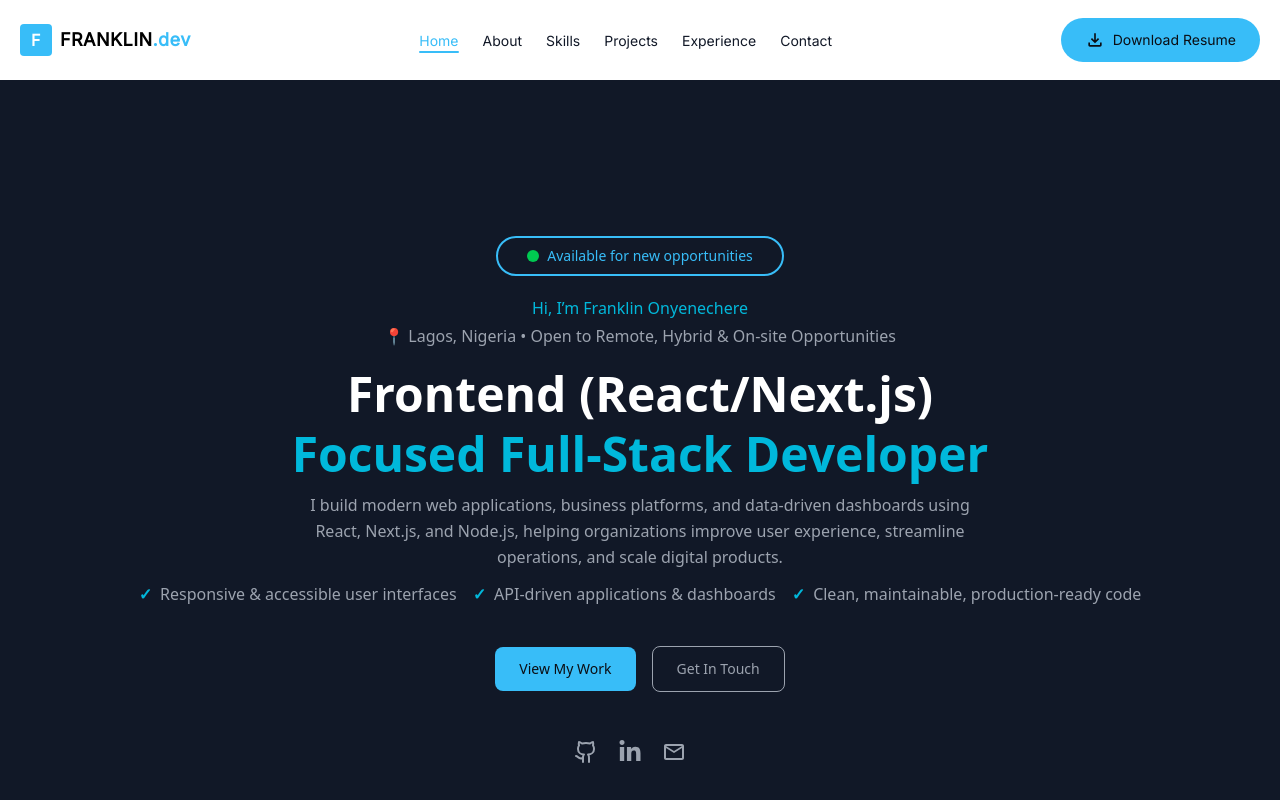
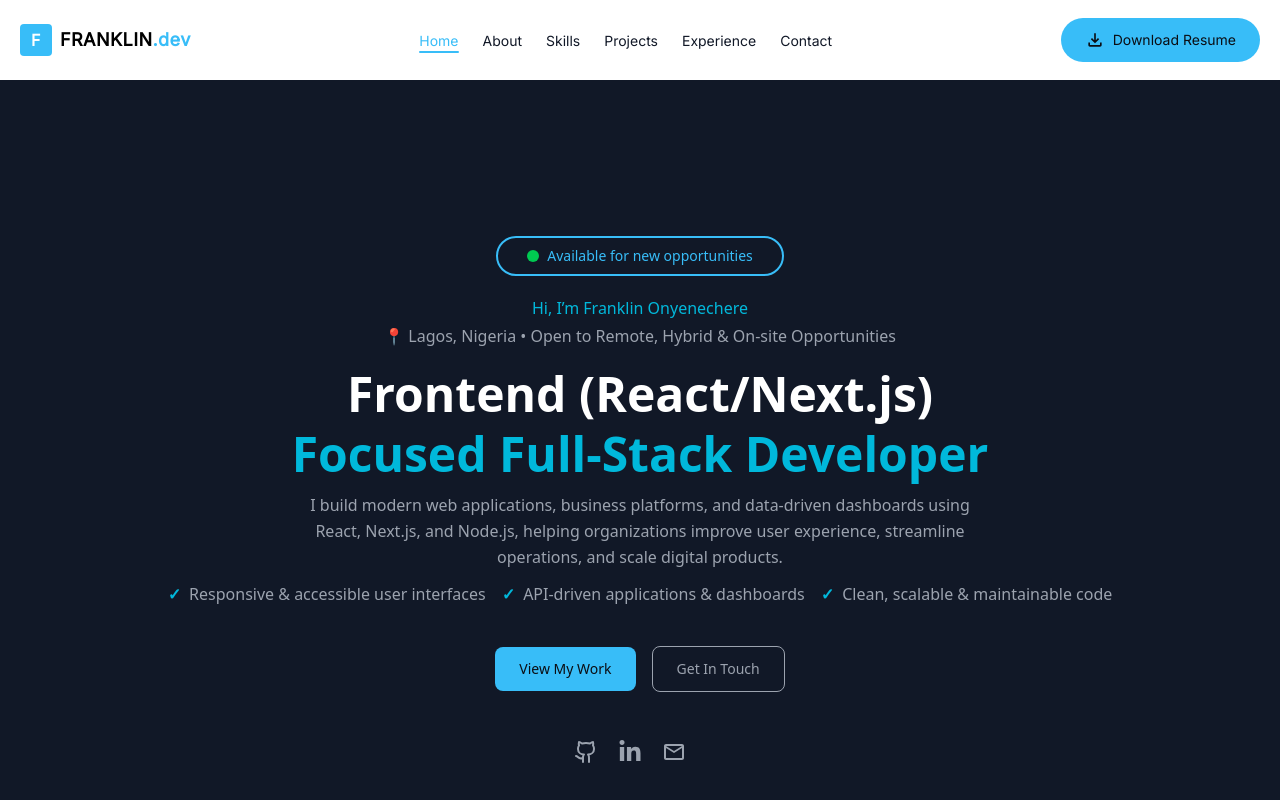
Before and after one commit to franklynxchill/-franklin.dev-portfolio, a Next.js app: page / in a window 1280 px wide. Shown: the top 800 px of the page. Built offline with nearby package versions, Linux system fonts and the light colour scheme.

Commit message:
Your commit message

```diff
--- a/app/components/ContactSection.tsx
+++ b/app/components/ContactSection.tsx
@@ -34,14 +34,14 @@ function ContactSection() {
 
               <div className="">
                 {/* item 1 */}
-                <Link href="mailto:franklynxchill@gmail.com" target="_blank">
+                <Link href="mailto:franklinonyenechere@gmail.com" target="_blank">
                   <div className=" flex gap-3 items-center mb-4 p-4 w-full rounded-2xl  bg-text-muted/5 shadow">
                     <div className=" bg-primary p-3 flex items-center justify-center rounded-lg">
                       <MdOutlineMailOutline className=" text-2xl font-bold text-white"/>
                     </div>
                     <div>
                       <p className=" font-bold text-text-muted">Email</p>
-                      <p className="text-slate-700">franklynxchill@gmail.com</p>
+                      <p className="text-slate-700">franklinonyenechere@gmail.com</p>
                     </div>
                   </div>
                 </Link>
--- a/app/components/Hero.tsx
+++ b/app/components/Hero.tsx
@@ -64,7 +64,7 @@ function Hero() {
               </li>
               <li className="flex items-center gap-2">
                 <span className="text-cyan-500 font-bold">✓</span>
-                <span>Clean, maintainable, production-ready code</span>
+                <span>Clean, scalable & maintainable code</span>
               </li>
             </ul>
 
```
Also changed, not shown: public/assets/Monvexa-personal-finance-tracker.png (added), 1 other file (tests, documents, lock files or other folders).
